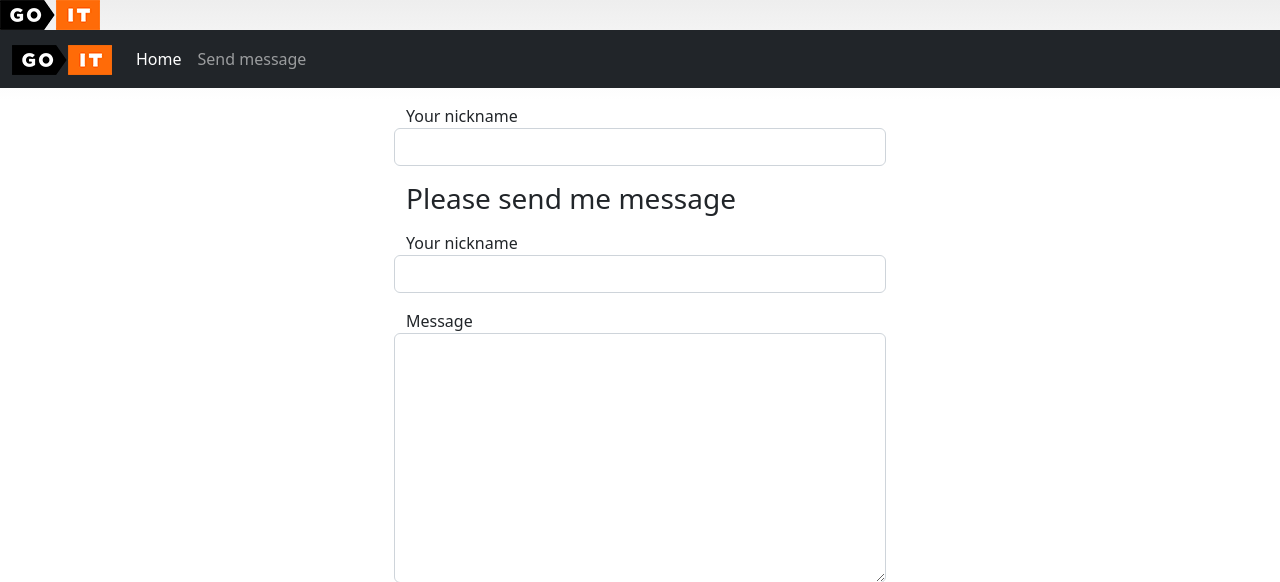
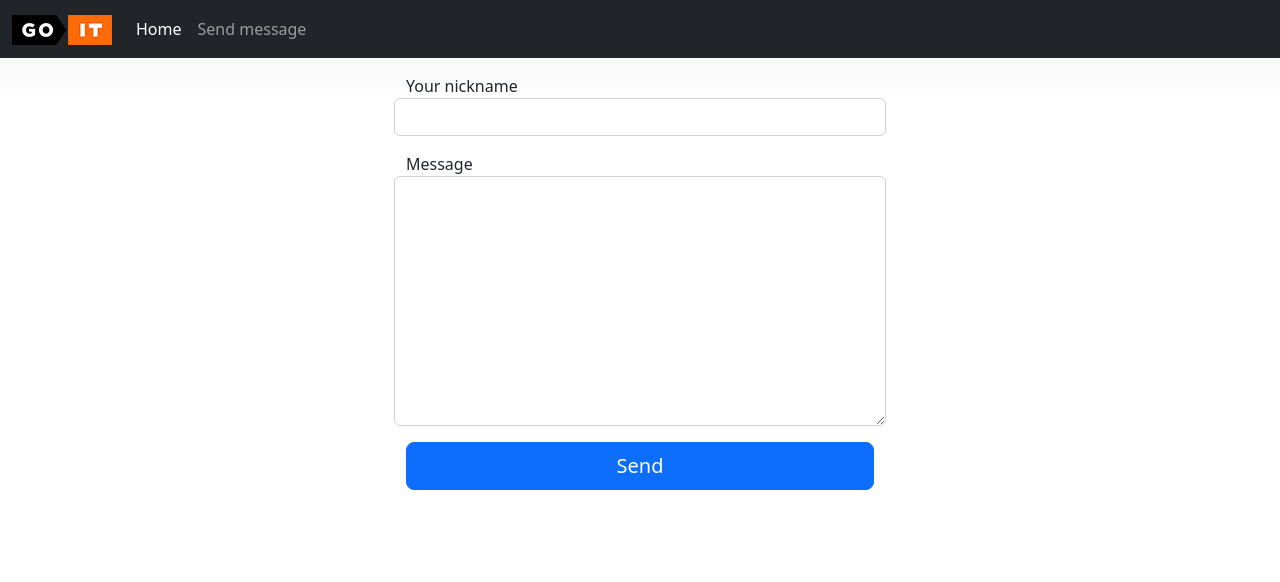
Before and after one commit to LAV1970/PythonWeb1_HW_1, a Flask app: template HW_4/front-init/templates/message.html in a window 1280 px wide. Shown: the top 582 px of the page. Run offline with Flask 3, Linux system fonts and the light colour scheme; the template is opened without the code that fills it, so the values that code supplies are empty; some libraries are stand-ins or nearby versions.

Commit message:
Proba1412

```diff
--- a/HW_4/front-init/main.py
+++ b/HW_4/front-init/main.py
@@ -3,7 +3,7 @@ from flask_socketio import SocketIO
 import json
 import os
 
-app = Flask(__name__, template_folder="templates", static_folder="static")
+app = Flask(__name__, static_url_path="/static")
 socketio = SocketIO(app)
 
 
@@ -32,9 +32,9 @@ def save_to_json(data):
     os.makedirs(storage_dir, exist_ok=True)
 
     file_path = os.path.join(storage_dir, "data.json")
-    with open(file_path, "a") as json_file:
+    with open(file_path, "w") as json_file:
         json.dump(data, json_file)
 
 
 if __name__ == "__main__":
-    socketio.run(app, debug=True)
+    socketio.run(app)
--- a/HW_4/front-init/templates/message.html
+++ b/HW_4/front-init/templates/message.html
@@ -9,7 +9,6 @@
   <link href="https://cdn.jsdelivr.net/npm/bootstrap@5.2.2/dist/css/bootstrap.min.css" rel="stylesheet"
     integrity="sha384-Zenh87qX5JnK2Jl0vWa8Ck2rdkQ2Bzep5IDxbcnCeuOxjzrPF/et3URy9Bv1WTRi" crossorigin="anonymous" />
   <link rel="stylesheet" href="{{ url_for('static', filename='style.css') }}">
-  <img src="{{ url_for('static', filename='logo.png') }}" alt="logo">
 </head>
 
 <body>
@@ -32,16 +31,15 @@
       </div>
     </nav>
   </header>
+
   <script src="https://cdnjs.cloudflare.com/ajax/libs/socket.io/4.0.0/socket.io.js"></script>
   <script>
     var socket = io.connect('http://' + document.domain + ':' + location.port);
 
-    // Проверка успешного подключения
     socket.on('connect', function () {
       console.log('Socket connected!');
     });
 
-    // Обработка возможных ошибок подключения
     socket.on('connect_error', function (err) {
       console.error('Socket connection error:', err);
     });
@@ -53,27 +51,17 @@
       var messageData = { 'username': username, 'text': message };
       socket.emit('message_from_client', messageData);
 
-      // Очистим форму после отправки сообщения
       document.getElementById('messageForm').reset();
     }
 
     socket.on('message_from_server', function (message) {
-      // Здесь ты можешь добавить логику для обработки сообщения от сервера
       console.log('Received message from server:', message);
     });
   </script>
+
   <div class="container mt-3">
     <main class="form-signin w-50 m-auto">
       <form action="/message" method="POST" id="messageForm">
-        <!-- ... -->
-        <div class="row mb-3">
-          <label for="floatingInput">Your nickname</label>
-          <input type="text" class="form-control" id="floatingInput" name="username" />
-        </div>
-        <!-- ... -->
-      </form>
-      <h1 class="h3 mb-3 fw-normal">Please send me message</h1>
-
         <div class="row mb-3">
           <label for="floatingInput">Your nickname</label>
           <input type="text" class="form-control" id="floatingInput" name="username" />
@@ -84,7 +72,7 @@
           <textarea class="form-control" id="floatingTextarea" name="message"></textarea>
         </div>
 
-      <button class="w-100 btn btn-lg btn-primary" type="submit">
+        <button class="w-100 btn btn-lg btn-primary" type="submit" onclick="sendMessage()">
           Send
         </button>
       </form>
```
Lines whose indentation alone changed are shown as unchanged.
